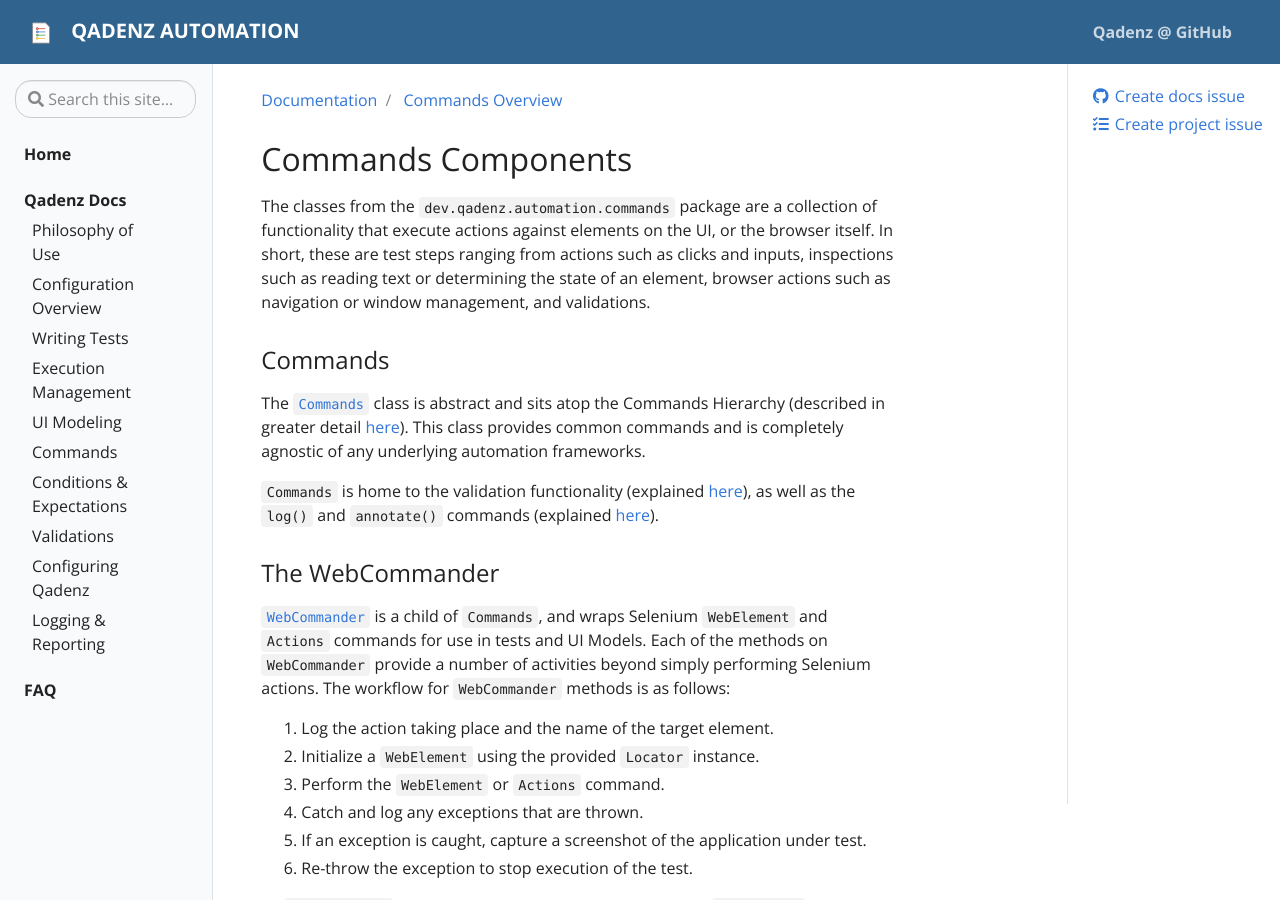
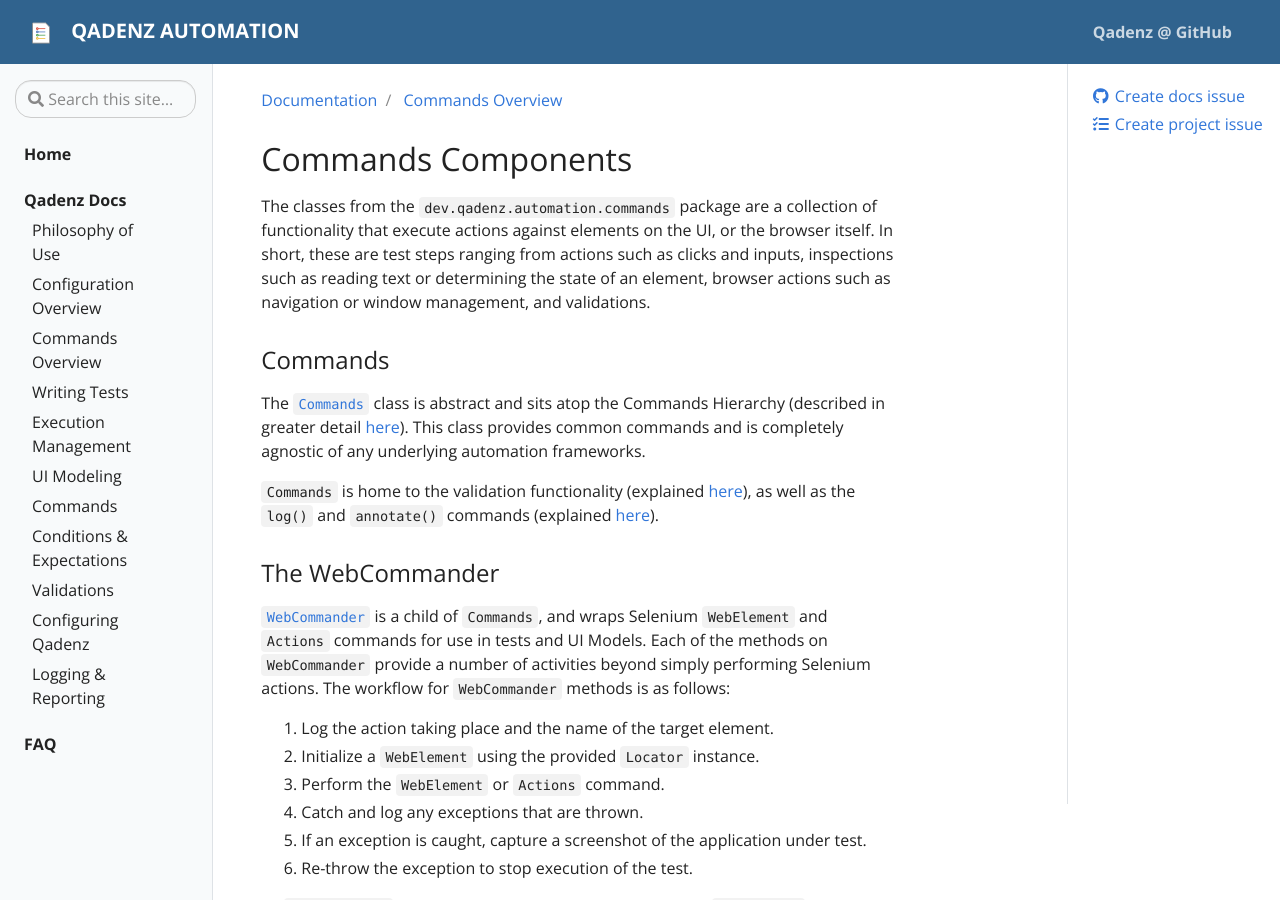
Before and after one commit to qadenz/qadenz.github.io, a Jekyll site: the page built from _docs/commands-overview.md, in a window 1280 px wide and 900 px high. Built offline with Jekyll 4.4.1, drawn with Linux system fonts in a browser that asks for light colours.

Commit message:
Changed context of commands doc to overview

```diff
--- a/_data/toc.yml
+++ b/_data/toc.yml
@@ -12,6 +12,8 @@
           #url: "docs#opinionation"
     - title: Configuration Overview
       url: "docs/configuration-overview"
+    - title: Commands Overview
+      url: "docs/commands-overview"
     - title: Writing Tests
       url: "docs/writing-tests"
     - title: Execution Management
```
Also changed, not shown: _docs/commands-overview.md (renamed from _docs/commands.md).
